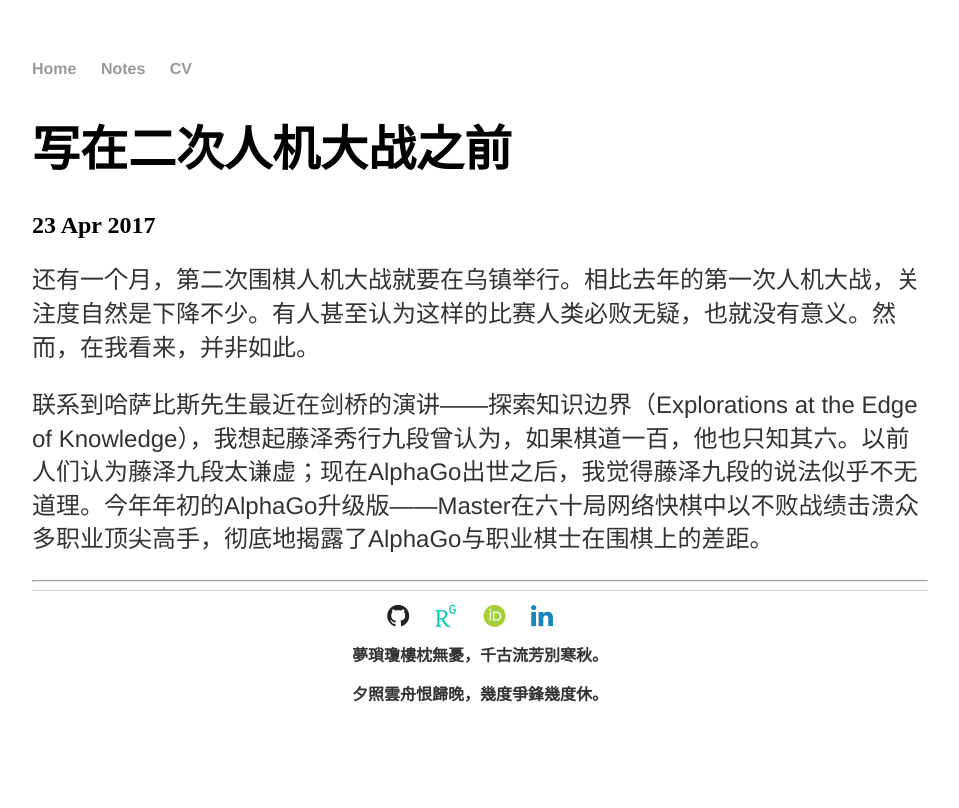
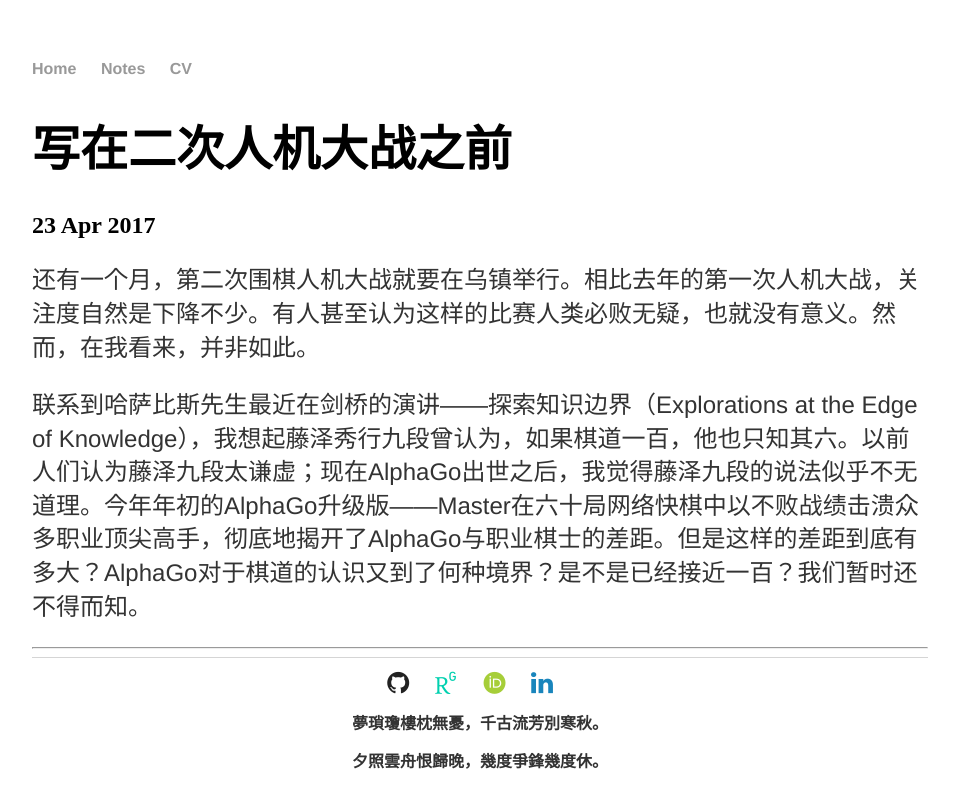
Before and after one commit to xin-huang/xin-huang.github.io, a Jekyll site: the page built from _posts/2017-04-23-写在二次人机大战之前.md, in a window 1280 px wide. Shown: the top 808 px of the page, without its empty margins (160-1119 px from the left). Built offline with Jekyll 4.4.1, drawn with Linux system fonts in a browser that asks for light colours; some web fonts are replaced; comment, search, counter and statistics services are not loaded.

Commit message:
Update css

```diff
--- a/_posts/2017-04-23-写在二次人机大战之前.md
+++ b/_posts/2017-04-23-写在二次人机大战之前.md
@@ -7,4 +7,4 @@
 
 还有一个月，第二次围棋人机大战就要在乌镇举行。相比去年的第一次人机大战，关注度自然是下降不少。有人甚至认为这样的比赛人类必败无疑，也就没有意义。然而，在我看来，并非如此。
 
-联系到哈萨比斯先生最近在剑桥的演讲——探索知识边界（Explorations at the Edge of Knowledge），我想起藤泽秀行九段曾认为，如果棋道一百，他也只知其六。以前人们认为藤泽九段太谦虚；现在AlphaGo出世之后，我觉得藤泽九段的说法似乎不无道理。今年年初的AlphaGo升级版——Master在六十局网络快棋中以不败战绩击溃众多职业顶尖高手，彻底地揭露了AlphaGo与职业棋士在围棋上的差距。
+联系到哈萨比斯先生最近在剑桥的演讲——探索知识边界（Explorations at the Edge of Knowledge），我想起藤泽秀行九段曾认为，如果棋道一百，他也只知其六。以前人们认为藤泽九段太谦虚；现在AlphaGo出世之后，我觉得藤泽九段的说法似乎不无道理。今年年初的AlphaGo升级版——Master在六十局网络快棋中以不败战绩击溃众多职业顶尖高手，彻底地揭开了AlphaGo与职业棋士的差距。但是这样的差距到底有多大？AlphaGo对于棋道的认识又到了何种境界？是不是已经接近一百？我们暂时还不得而知。
--- a/css/main.css
+++ b/css/main.css
@@ -22,7 +22,7 @@
 }
 h1 {
     font-size: 3em;
-    font-family: 'Helvetica', 'Arial', 'Sans-Serif';
+    font-family: 'Helvetica', 'Arial', 'Sans-Serif', '微软雅黑';
 }
 p {
     font-family: 'Helvetica', 'Arial', 'Sans-Serif', 'MingLiu';
```
